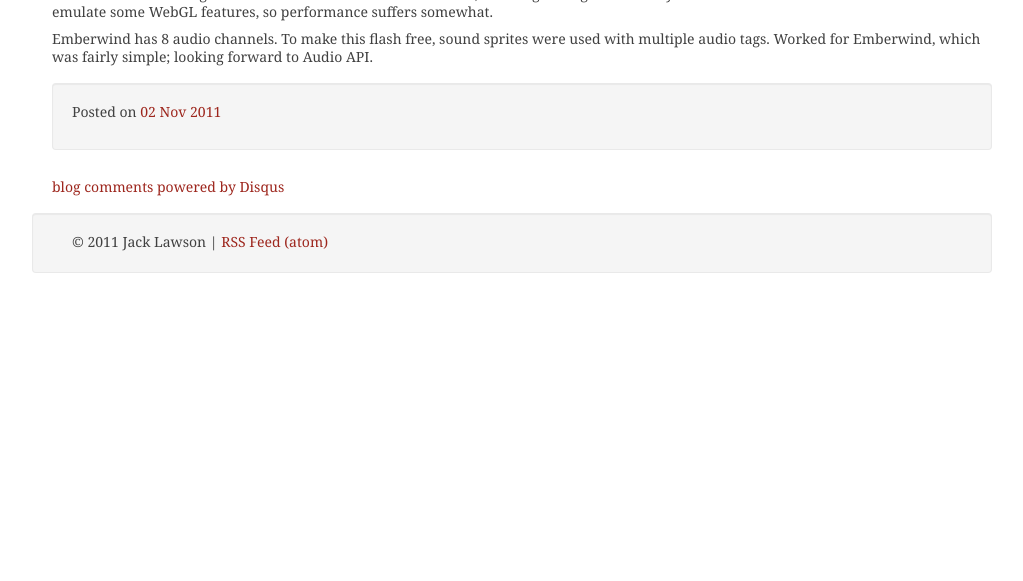
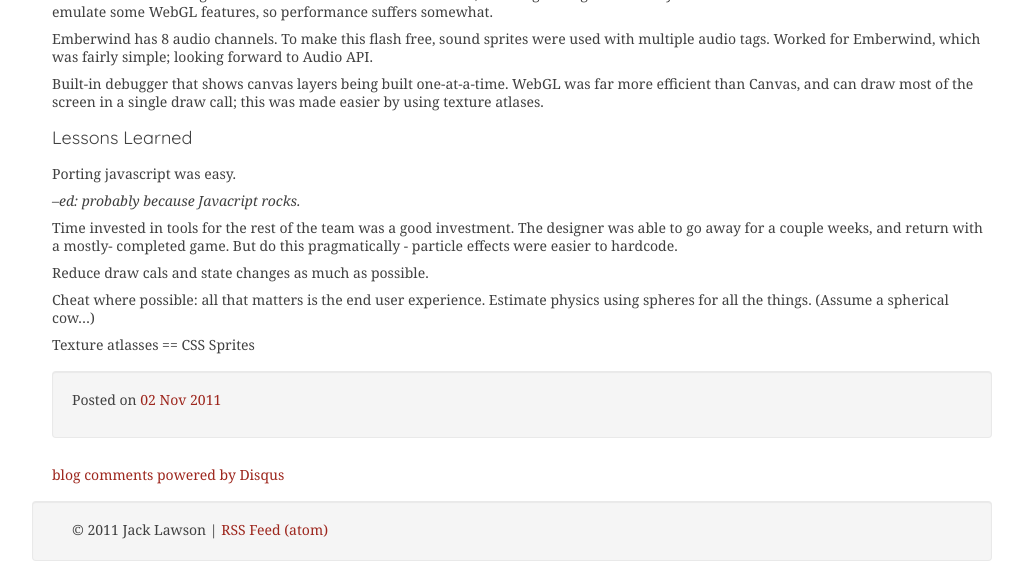
Before and after one commit to ajacksified/ajacksified.github.com, a Jekyll site: the page built from _posts/2011-11-02-new-game-conf-liveblog-2.markdown, in a window 1280 px wide and 900 px high, scrolled down 7693 px, cut to the strip 319-900 px from the top of the window. Shown: the whole strip, without its empty margins (118-1141 px from the left). Built offline with Jekyll 4.4.1, drawn with Linux system fonts in a browser that asks for light colours; nearby versions of some CDN libraries; some web fonts are replaced; Markdown is read by kramdown in place of the engine named in the settings; comment, search, counter and statistics services are not loaded; before the commit the page ends 8305 px from its top, so only the background shows below that.

Commit message:
Day 2 - Erik Moller

```diff
--- a/_posts/2011-11-02-new-game-conf-liveblog-2.markdown
+++ b/_posts/2011-11-02-new-game-conf-liveblog-2.markdown
@@ -456,3 +456,25 @@ features, so performance suffers somewhat.
 Emberwind has 8 audio channels. To make this flash free, sound sprites were
 used with multiple audio tags. Worked for Emberwind, which was fairly simple;
 looking forward to Audio API.
+
+Built-in debugger that shows canvas layers being built one-at-a-time. WebGL was
+far more efficient than Canvas, and can draw most of the screen in a single
+draw call; this was made easier by using texture atlases.
+
+### Lessons Learned
+
+Porting javascript was easy.
+
+*--ed: probably because Javacript rocks.*
+
+Time invested in tools for the rest of the team was a good investment. The
+designer was able to go away for a couple weeks, and return with a mostly-
+completed game. But do this pragmatically - particle effects were easier to
+hardcode.
+
+Reduce draw cals and state changes as much as possible.
+
+Cheat where possible: all that matters is the end user experience. Estimate
+physics using spheres for all the things. (Assume a spherical cow...)
+
+Texture atlasses == CSS Sprites
```
